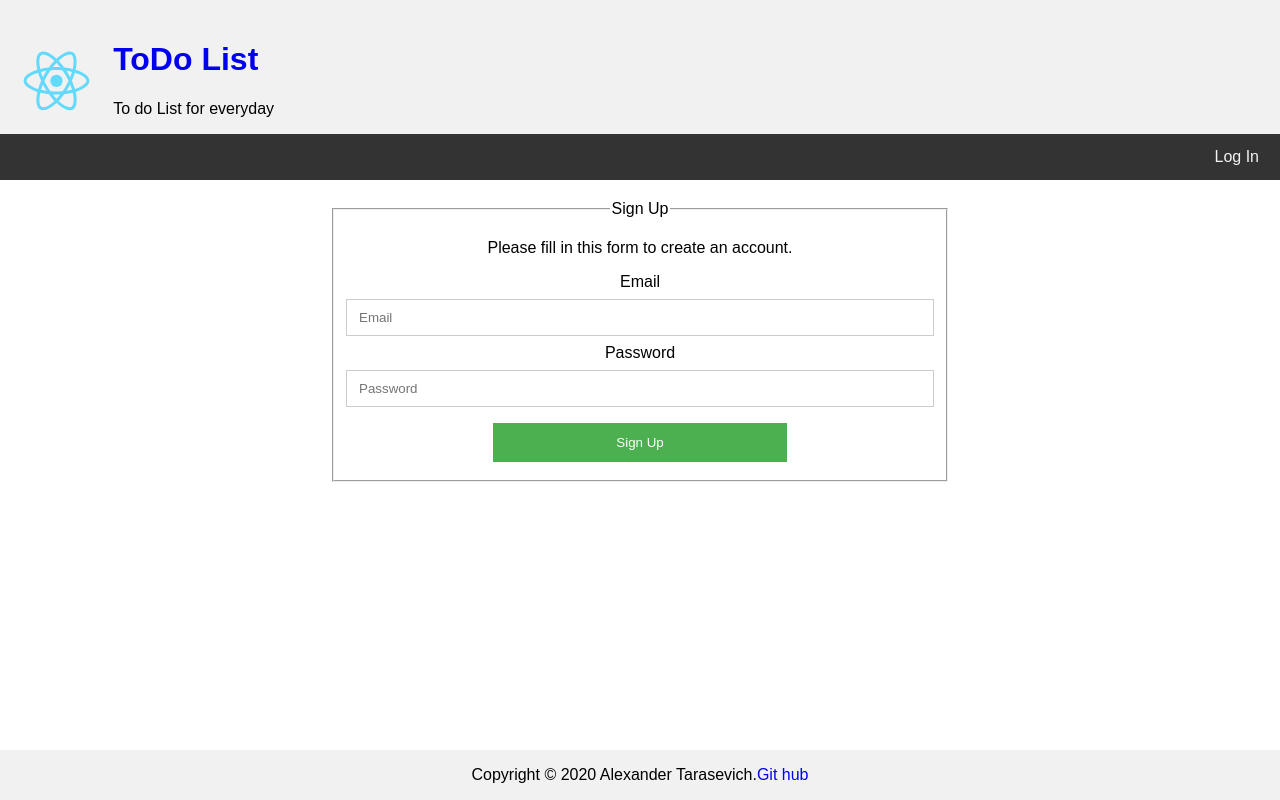
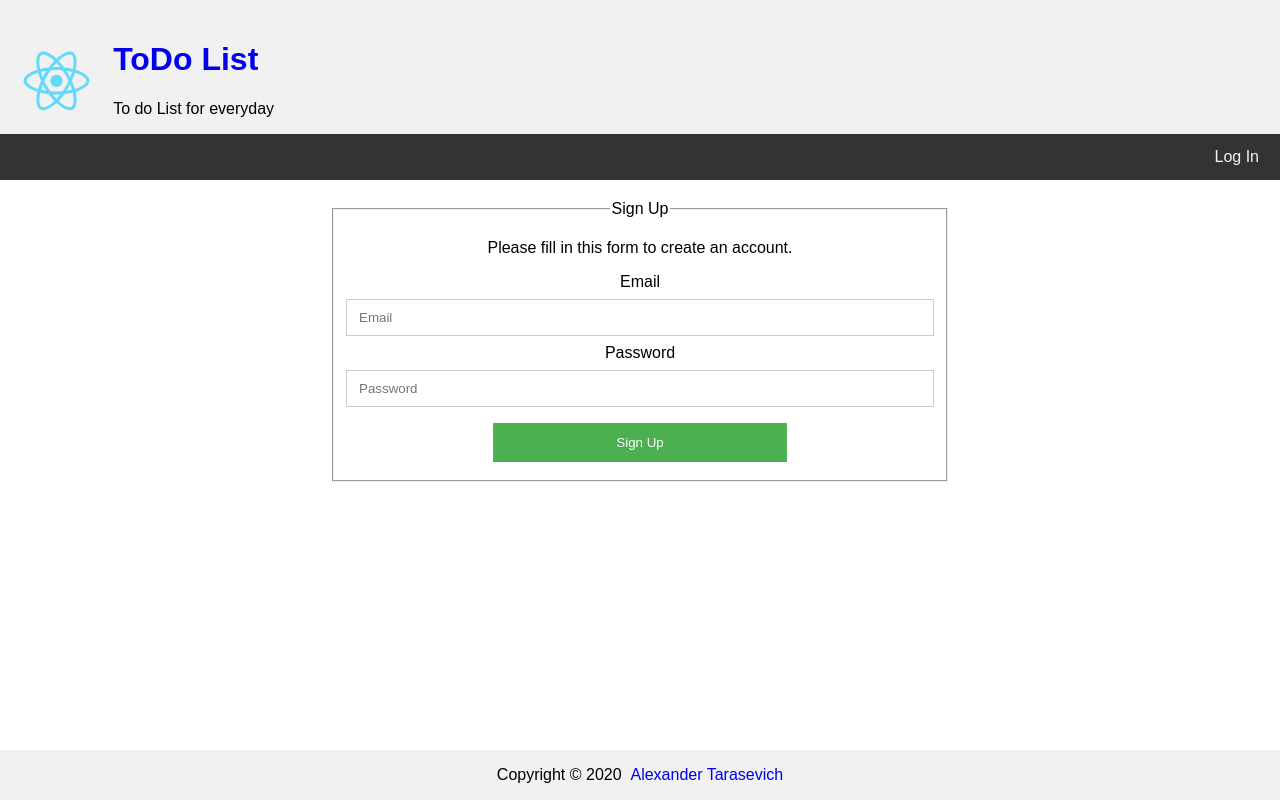
Before and after one commit to kano-kenji/todo-list-auth, a React (Create React App) app: page /signup in a window 1280 px wide. Built offline with nearby package versions, Linux system fonts and the light colour scheme; no server answers.

Commit message:
GH pages deploy

```diff
--- a/src/components/Pages/Footer/Footer.js
+++ b/src/components/Pages/Footer/Footer.js
@@ -1,14 +1,11 @@
 import React from 'react';
 
 function Footer(){
-
-    const copyright = 'Copyright © ' + (new Date()).getFullYear() + ' Alexander Tarasevich.';
-
     return (
         <div className="footer">
             <p className="copyright">
-                {copyright}
-                <a href="https://github.com/kano-kenji/todo-list-auth">Git hub</a>
+                Copyright © {new Date().getFullYear()} &nbsp;
+                <a href="https://github.com/kano-kenji/todo-list-auth">Alexander Tarasevich</a>
             </p>
         </div>
     );
```
